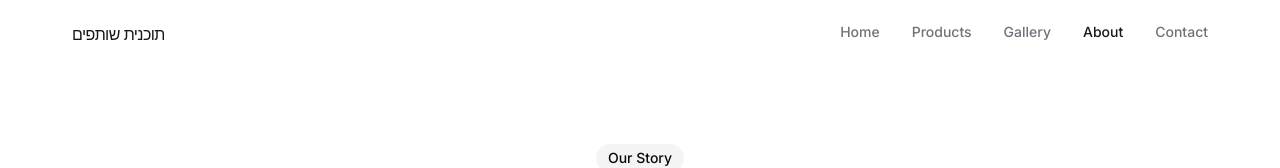
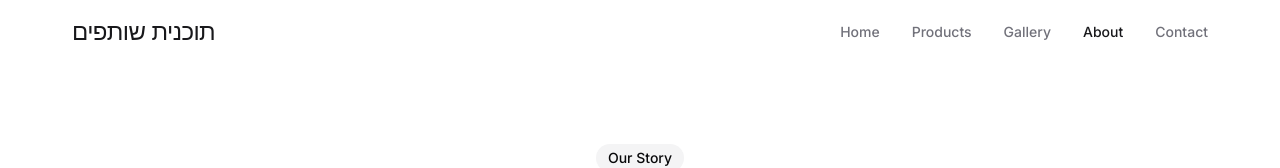
Before and after one commit to SHAY5555-gif/circular-images-hyperlinks, a React (Vite) app: page /about in a window 1280 px wide. Shown: the top 168 px of the page. Built offline with nearby package versions, Linux system fonts and the light colour scheme.

Commit message:
Increase size
Increase the size of an element.

```diff
--- a/src/components/Header.tsx
+++ b/src/components/Header.tsx
@@ -2,10 +2,12 @@ import React, { useState, useEffect } from 'react';
 import { Link, useLocation } from 'react-router-dom';
 import { cn } from '@/lib/utils';
 import { Menu, X } from 'lucide-react';
+
 const Header: React.FC = () => {
   const [isScrolled, setIsScrolled] = useState(false);
   const [isMobileMenuOpen, setIsMobileMenuOpen] = useState(false);
   const location = useLocation();
+
   const navLinks = [{
     path: '/',
     label: 'Home'
@@ -22,6 +24,7 @@ const Header: React.FC = () => {
     path: '/contact',
     label: 'Contact'
   }];
+
   useEffect(() => {
     const handleScroll = () => {
       setIsScrolled(window.scrollY > 20);
@@ -29,14 +32,16 @@ const Header: React.FC = () => {
     window.addEventListener('scroll', handleScroll);
     return () => window.removeEventListener('scroll', handleScroll);
   }, []);
+
   useEffect(() => {
     setIsMobileMenuOpen(false);
   }, [location.pathname]);
+
   return <header className={cn('fixed top-0 left-0 right-0 z-50 px-6 md:px-10 py-4 transition-all duration-300', isScrolled ? 'glass-morphism' : 'bg-transparent')}>
       <div className="container mx-auto">
         <div className="flex items-center justify-between">
           <Link to="/" className="text-2xl font-semibold tracking-tight">
-            <span className="bg-clip-text text-transparent bg-gradient-to-r from-primary to-primary text-base font-normal text-left">תוכנית שותפים</span>
+            <span className="bg-clip-text text-transparent bg-gradient-to-r from-primary to-primary text-xl md:text-2xl font-normal text-left">תוכנית שותפים</span>
           </Link>
 
           <nav className="hidden md:flex items-center space-x-8">
@@ -51,7 +56,6 @@ const Header: React.FC = () => {
         </div>
       </div>
 
-      {/* Mobile menu */}
       {isMobileMenuOpen && <div className="md:hidden fixed inset-0 top-16 z-40 glass-morphism animate-fade-in-up pt-4">
           <nav className="flex flex-col items-center justify-center space-y-6 h-full">
             {navLinks.map(link => <Link key={link.path} to={link.path} className={cn('text-lg font-medium transition-colors', location.pathname === link.path ? 'text-primary' : 'text-muted-foreground')}>
@@ -61,4 +65,5 @@ const Header: React.FC = () => {
         </div>}
     </header>;
 };
+
 export default Header;
```
